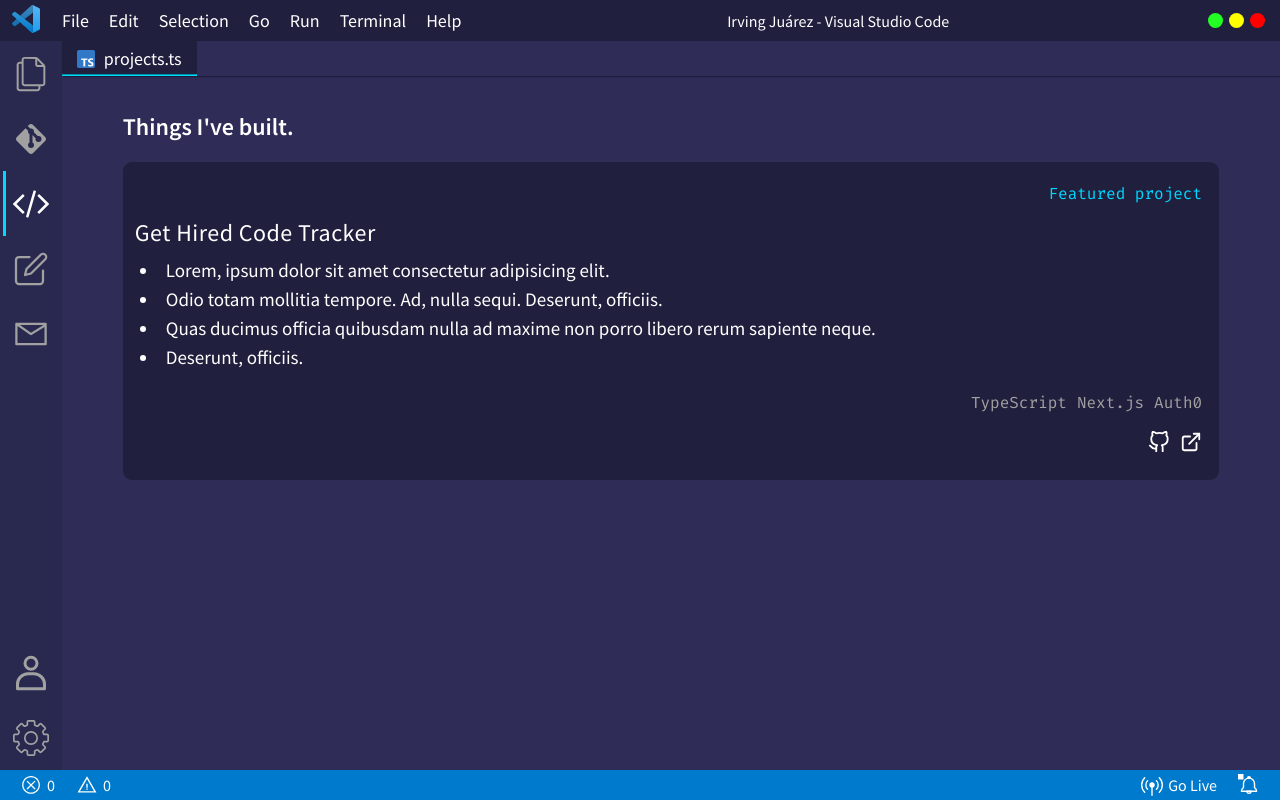
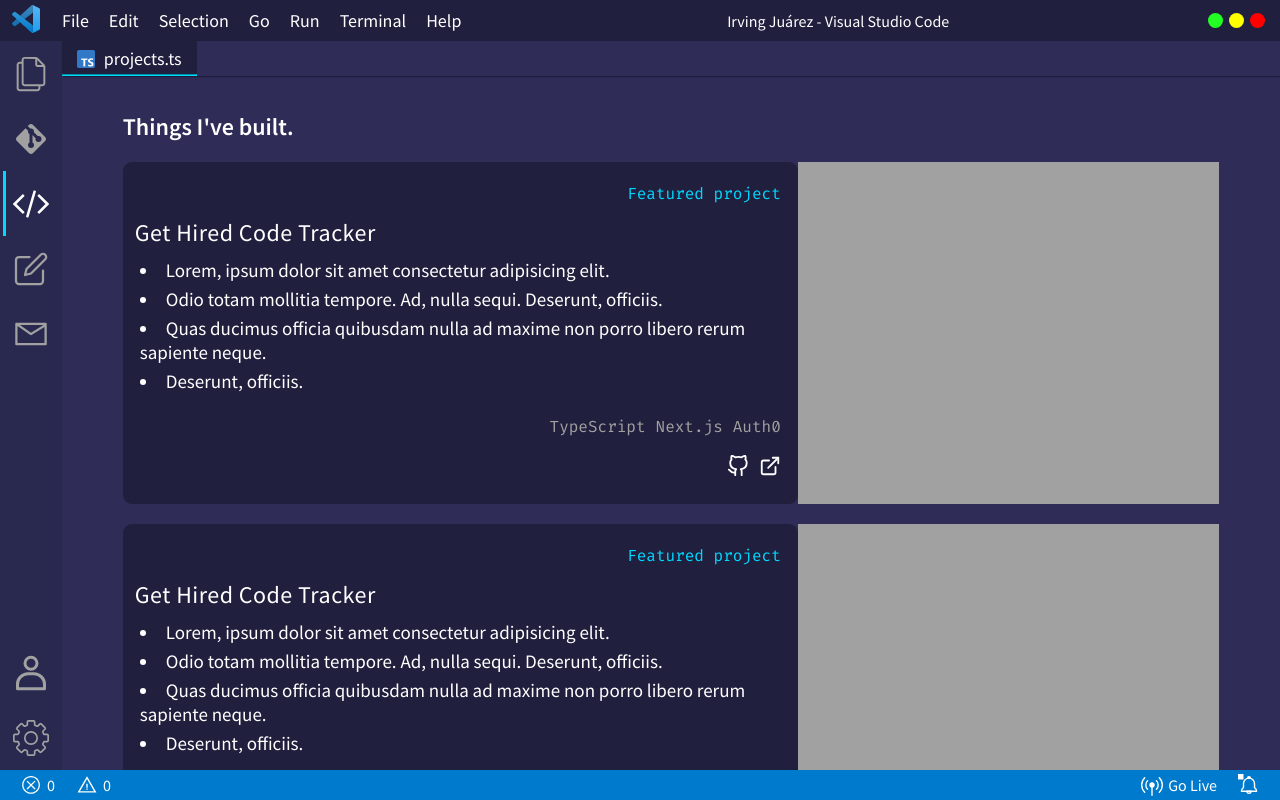
Before and after one commit to irvingvjuarez/irvingvjuarez, a React (Create React App) app: page /projects in a window 1280 px wide. Built offline with nearby package versions, Linux system fonts and the light colour scheme.

Commit message:
The ProjectCard is already finished

```diff
--- a/src/components/ProjectCard/ProjectCard.scss
+++ b/src/components/ProjectCard/ProjectCard.scss
@@ -1,5 +1,11 @@
 .project-card{
-  @include card;
+  &__thumbnail{
+    display: none;
+  }
+
+  &__info{
+    @include card;
+  }
 
   &__header{
     text-align: end;
@@ -56,4 +62,16 @@
       }
     }
   }
+
+  @media screen and (min-width: 1230px){
+    display: grid;
+    grid-template-columns: 675px 1fr;
+
+    &__thumbnail{
+      display: initial;
+      width: 100%;
+      height: 100%;
+      background-color: $border-color;
+    }
+  }
 }
--- a/src/components/ProjectCard/index.tsx
+++ b/src/components/ProjectCard/index.tsx
@@ -3,6 +3,8 @@
 const ProjectCard: React.FC = (): JSX.Element => {
   return(
     <div className="project-card">
+
+      <section className="project-card__info">
         <div className="project-card__header">
           <span>Featured project</span>
         </div>
@@ -26,6 +28,9 @@
         <div className="project-card__links">
           <Links />
         </div>
+      </section>
+
+      <section className="project-card__thumbnail"></section>
     </div>
   )
 }
--- a/src/pages/Projects/Projects.scss
+++ b/src/pages/Projects/Projects.scss
@@ -8,4 +8,16 @@
       margin-bottom: 20px;
     }
   }
+
+  &__cards{
+    display: grid;
+    grid-template-columns: 1fr;
+    gap: 20px;
+  }
+
+  @media screen and (min-width: 850px){
+    &__wrapper{
+      margin: 35px auto 70px auto;
+    }
+  }
 }
--- a/src/pages/Projects/index.tsx
+++ b/src/pages/Projects/index.tsx
@@ -9,6 +9,7 @@
 
         <section className="projects__cards">
           <ProjectCard />
+          <ProjectCard />
         </section>
       </section>
     </article>
```
Lines whose indentation alone changed are shown as unchanged.
